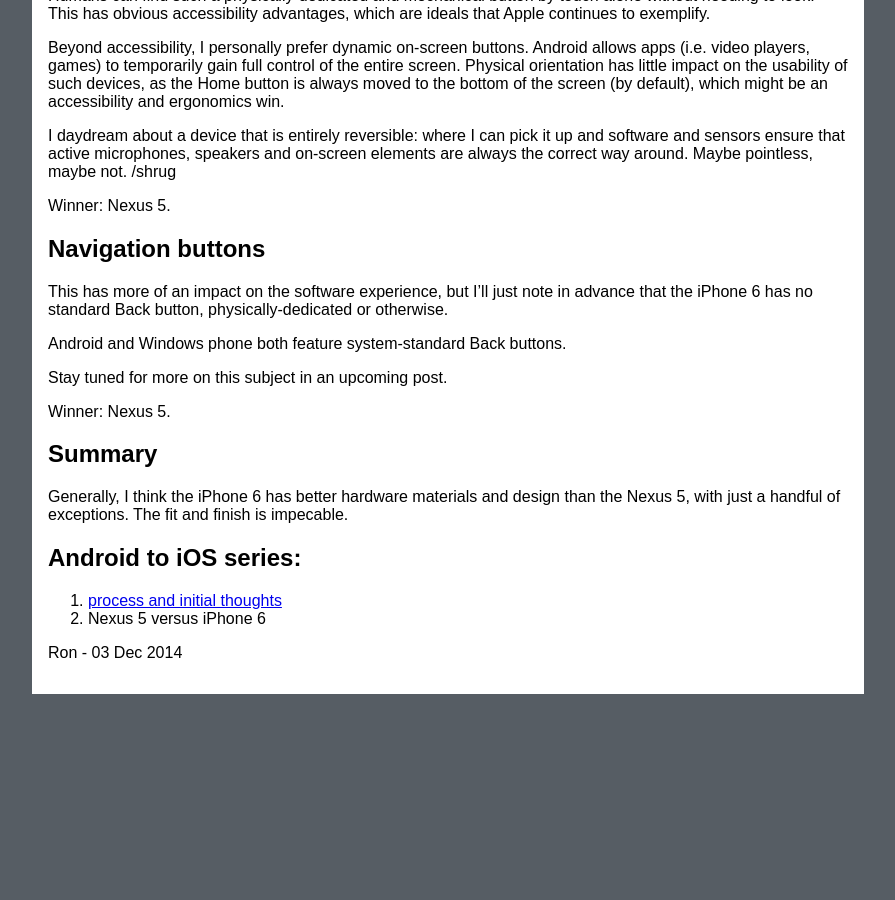
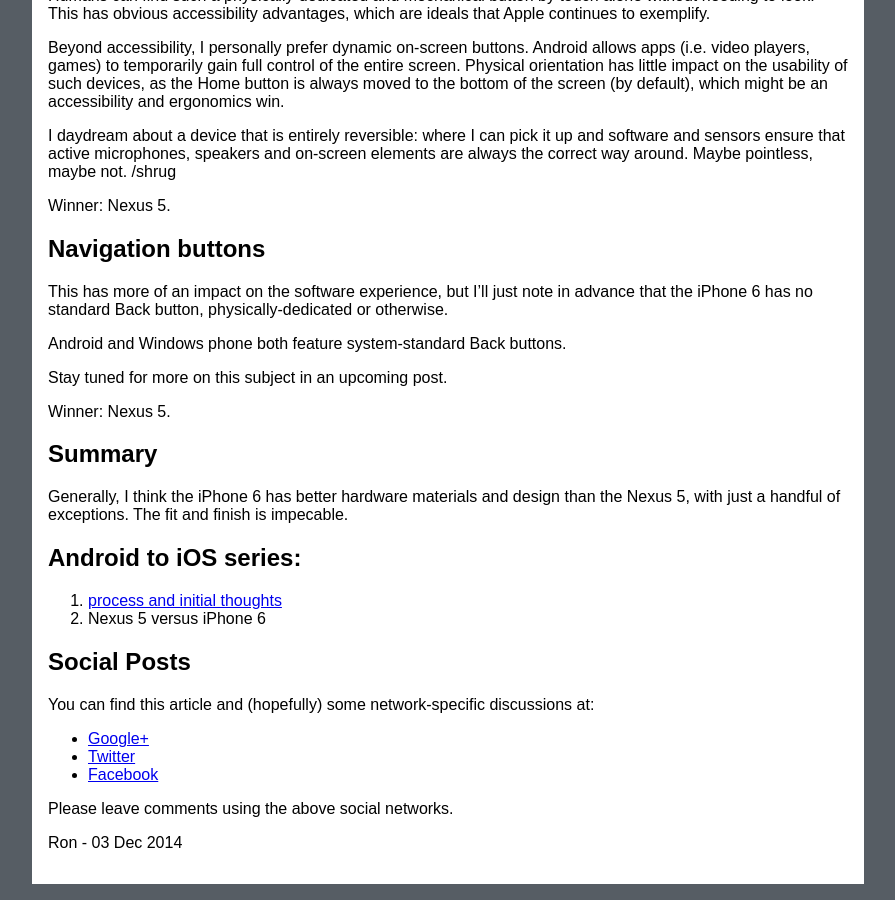
Before and after one commit to jokeyrhyme/jokeyrhyme.github.com, a Jekyll site: the page built from _posts/2014-12-03-1-android-to-ios-nexus-5-versus-iphone-6.md, in a window 1280 px wide and 900 px high, scrolled down 2028 px. Shown: the whole window, without its empty margins (192-1087 px from the left). Built offline with Jekyll 4.4.1, drawn with Linux system fonts in a browser that asks for light colours; before the commit the page ends 2738 px from its top, so only the background shows below that.

Commit message:
update social links for post 2014-12-03-1 nexus 5 vs iphone 6

```diff
--- a/_posts/2014-12-03-1-android-to-ios-nexus-5-versus-iphone-6.md
+++ b/_posts/2014-12-03-1-android-to-ios-nexus-5-versus-iphone-6.md
@@ -176,3 +176,13 @@
 
 1. [process and initial thoughts](/blog/2014/11/25/1/android-to-ios-process-and-initial-thoughts.html)
 2. Nexus 5 versus iPhone 6
+
+## Social Posts
+
+You can find this article and (hopefully) some network-specific discussions at:
+
+- [Google+](https://plus.google.com/+RonWaldon/posts/4ZmD9WfwDGN)
+- [Twitter](https://twitter.com/jokeyrhyme/status/540029812803260416)
+- [Facebook](https://www.facebook.com/jokeyrhyme/posts/10152914723307433)
+
+Please leave comments using the above social networks.
```
